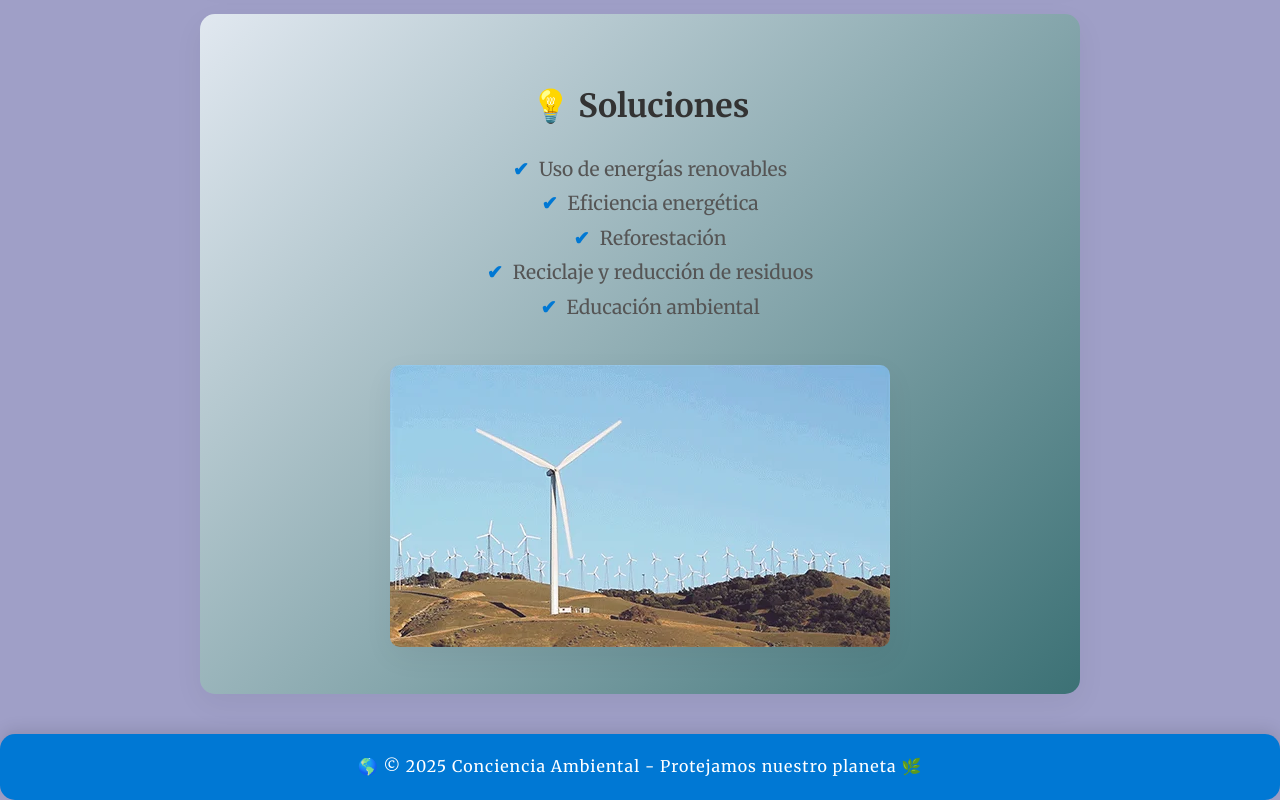
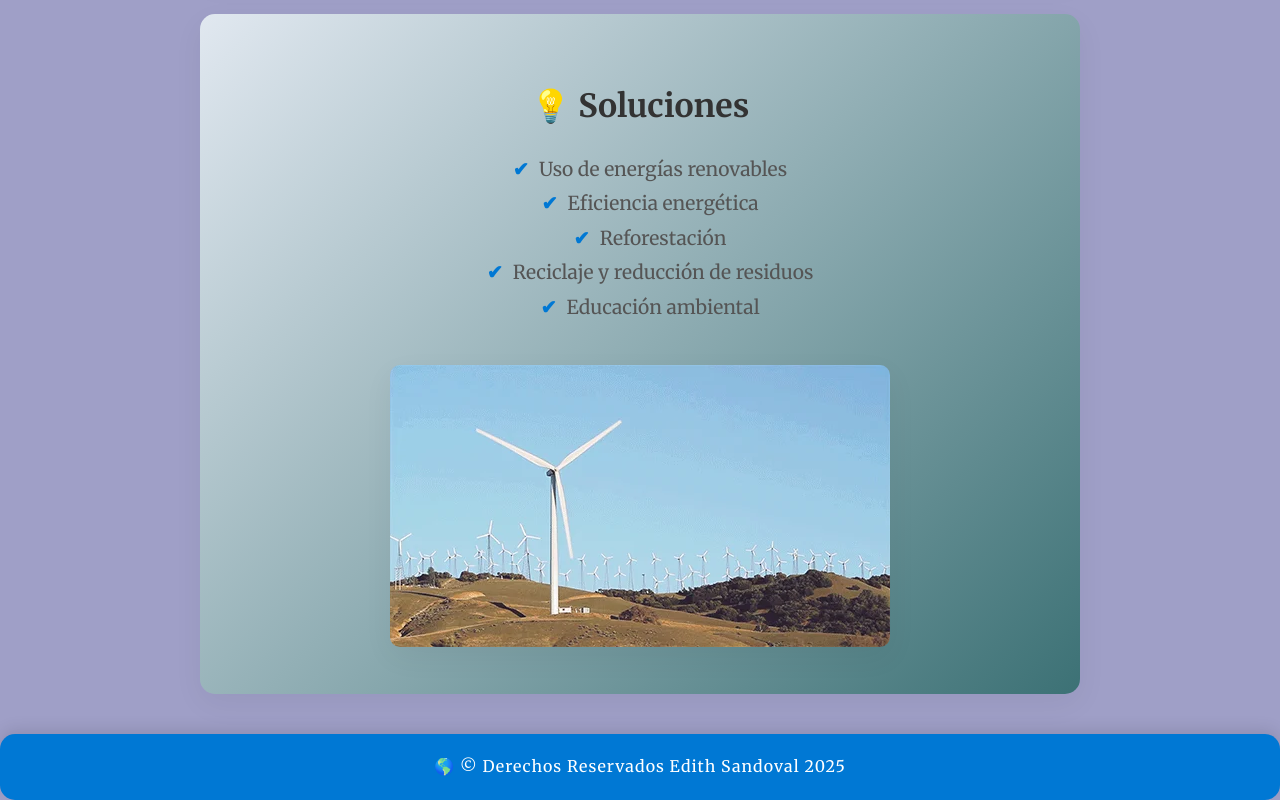
Before and after one commit to EmiliSandoval2/calentamientoglobal, a plain HTML site: page index2.html in a window 1280 px wide. Shown: the part 2696-3496 px from the top of the page. Drawn offline with Linux system fonts and the light colour scheme.

Commit message:
Update index2.html

```diff
--- a/index2.html
+++ b/index2.html
@@ -184,7 +184,7 @@
     </section>
 
     <footer>
-        🌎 &copy; 2025 Conciencia Ambiental - Protejamos nuestro planeta 🌿
+        🌎 &copy; Derechos Reservados Edith Sandoval 2025
     </footer>
 </body>
 </html>
```
